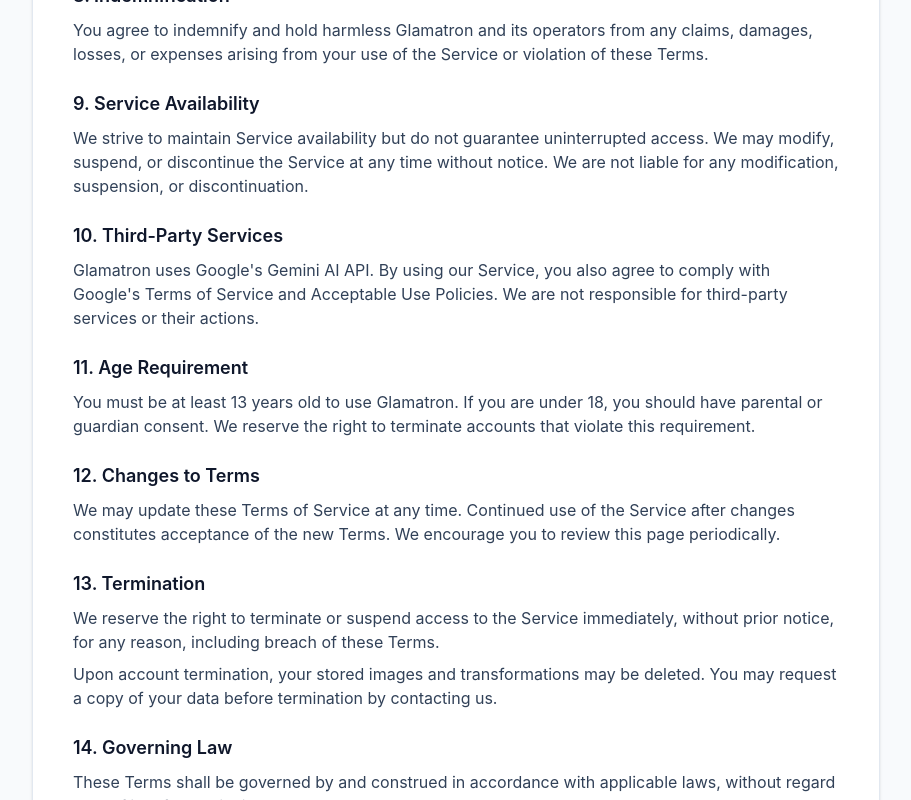
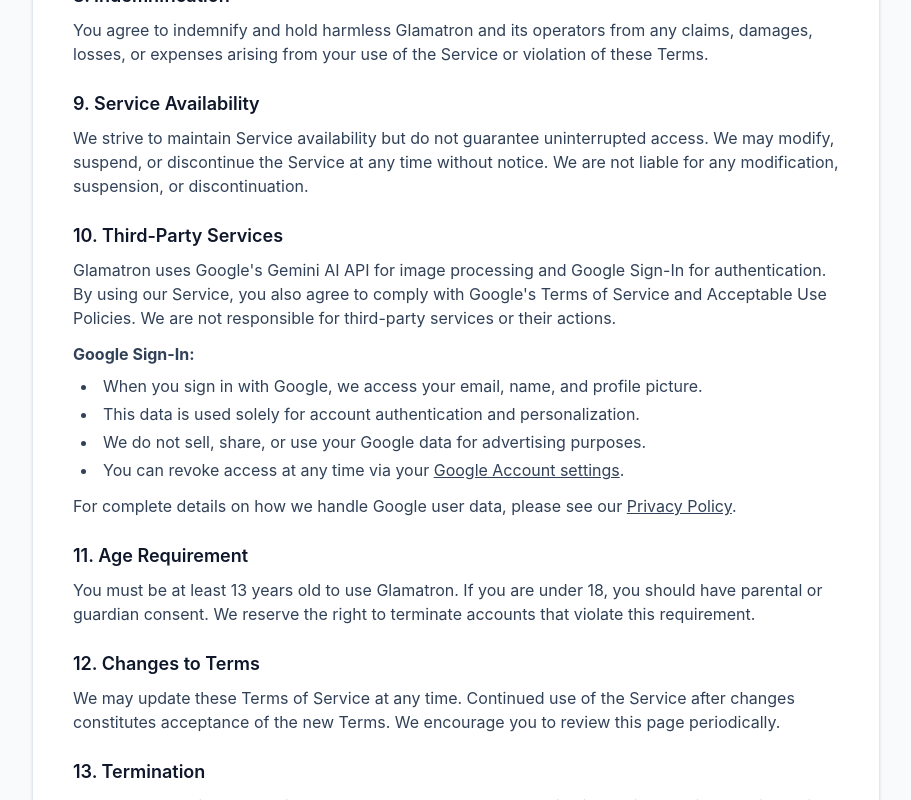
Before and after one commit to ChristopherVaccaro/glamatron-app, a React (Vite) app: page /terms-of-service in a window 1280 px wide. Shown: the part 1844-2644 px from the top of the page, without its empty margins (184-1095 px from the left). Built offline with nearby package versions, Linux system fonts and the light colour scheme; no server answers.

Commit message:
Add Google OAuth compliance updates to Terms of Service and AuthModal

```diff
--- a/components/AuthModal.tsx
+++ b/components/AuthModal.tsx
@@ -457,6 +457,18 @@
             </p>
           )}
 
+          {/* Privacy Policy Notice */}
+          <p className="text-center text-xs text-slate-400 mt-4">
+            By signing in, you agree to our{' '}
+            <a href="/terms-of-service" className="text-slate-500 hover:text-slate-700 underline">
+              Terms of Service
+            </a>{' '}
+            and{' '}
+            <a href="/privacy-policy" className="text-slate-500 hover:text-slate-700 underline">
+              Privacy Policy
+            </a>.
+          </p>
+
           </>
           )}
         </div>
--- a/components/TermsOfServiceContent.tsx
+++ b/components/TermsOfServiceContent.tsx
@@ -1,7 +1,7 @@
 import React from 'react';
 
 const TermsOfServiceContent: React.FC = () => {
-  const lastUpdated = "December 4, 2025";
+  const lastUpdated = "December 21, 2025";
 
   return (
     <div className="space-y-6 text-slate-700">
@@ -113,10 +113,35 @@
 
       <section>
         <h3 className="text-lg font-semibold text-slate-900 mb-2">10. Third-Party Services</h3>
+        <p className="mb-3">
+          Glamatron uses Google's Gemini AI API for image processing and Google Sign-In for authentication.
+          By using our Service, you also agree to comply with Google's Terms of Service and Acceptable Use Policies.
+          We are not responsible for third-party services or their actions.
+        </p>
+        <p className="mb-2"><strong>Google Sign-In:</strong></p>
+        <ul className="list-disc list-inside space-y-1 ml-2 mb-3">
+          <li>When you sign in with Google, we access your email, name, and profile picture.</li>
+          <li>This data is used solely for account authentication and personalization.</li>
+          <li>We do not sell, share, or use your Google data for advertising purposes.</li>
+          <li>You can revoke access at any time via your{' '}
+            <a
+              href="https://myaccount.google.com/permissions"
+              target="_blank"
+              rel="noopener noreferrer"
+              className="text-slate-700 hover:text-slate-900 underline"
+            >
+              Google Account settings
+            </a>.
+          </li>
+        </ul>
         <p>
-          Glamatron uses Google's Gemini AI API. By using our Service, you also agree to comply
-          with Google's Terms of Service and Acceptable Use Policies. We are not responsible for
-          third-party services or their actions.
+          For complete details on how we handle Google user data, please see our{' '}
+          <a
+            href="/privacy-policy"
+            className="text-slate-700 hover:text-slate-900 underline"
+          >
+            Privacy Policy
+          </a>.
         </p>
       </section>
 
```
